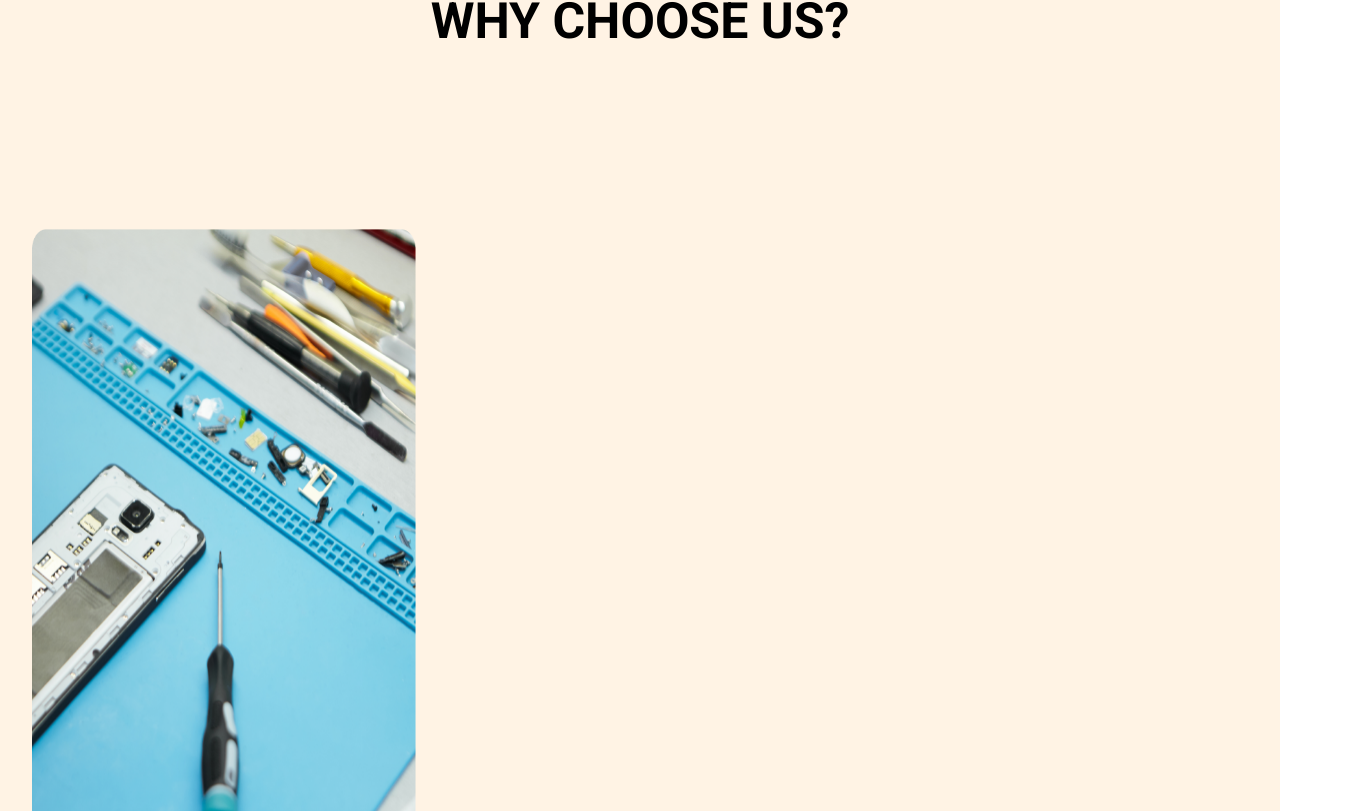
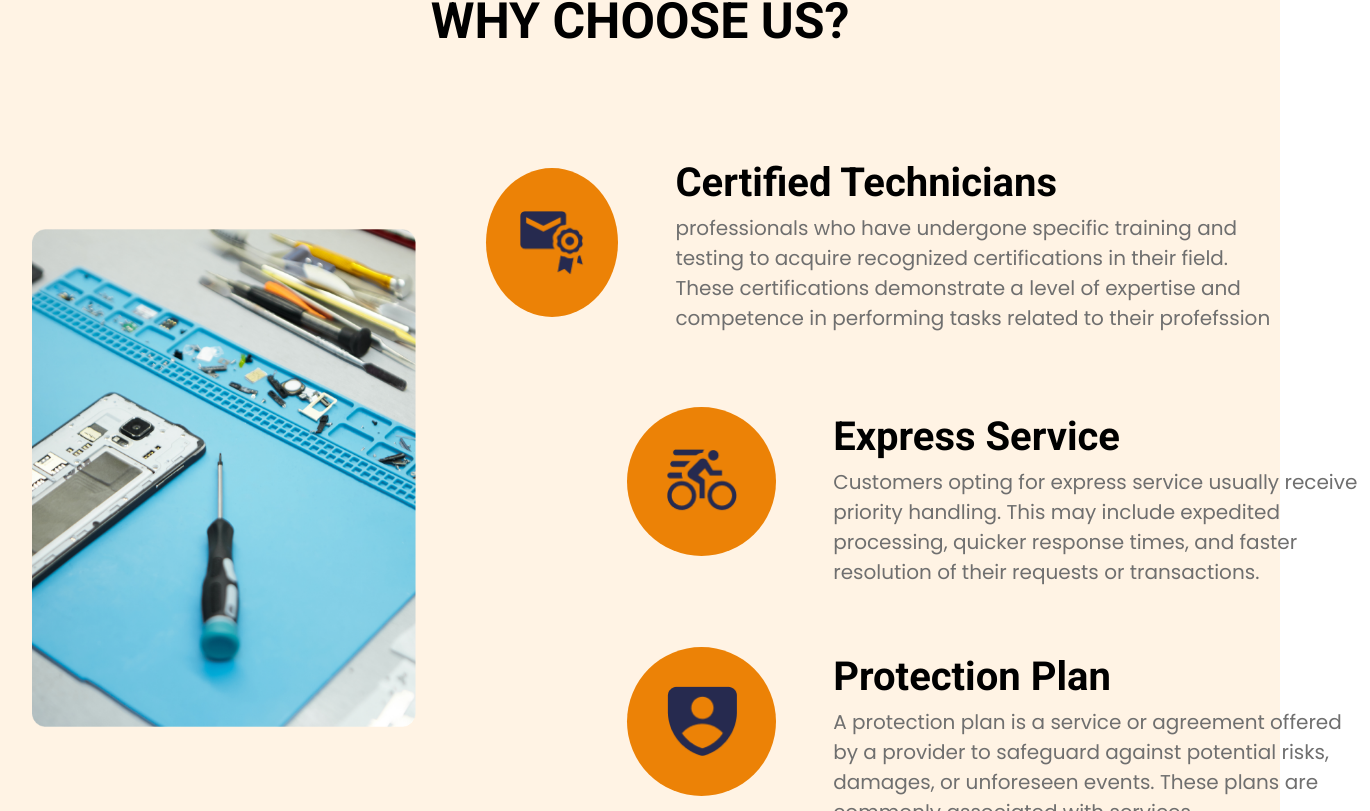
Before and after one commit to TM-Simeon/Phone-repair-app, a React (Create React App) app: page / in a window 1280 px wide. Shown: the part 2569-3380 px from the top of the page, 1370 px wide, since content can reach past the window. Built offline with nearby package versions, Linux system fonts and the light colour scheme; no server answers.

Commit message:
save work and switch hard disk

```diff
--- a/src/components/phonehome.css
+++ b/src/components/phonehome.css
@@ -984,15 +984,16 @@
 		vertical-align: top;
 	}
 	#box1 img{
-		height: 716px;
-		width: 552px;
+		/*height: 40vw;*/
+		width: 40vw;
 	}
 	#box2 {
-		/*background: gray;*/
+		/*background: blue;*/
 		min-height: 400px;
 		display: inline-block;
-		/*width: 60%;*/
-		margin-left: 5%;
+		width: 55vw;
+		/*max-width: 700px;*/
+		margin-left: 3vw;
 		vertical-align: top;
 		margin-top: 80px;
 
@@ -1025,14 +1026,7 @@
 	#inner_box2 p{
 		width: 525px;
 	}
-/*	#circle {
-		min-height: 80px;
-		min-width: 80px;
-		display: inline-block;
-		background: #EC8206;
-		border-radius: 50%;
-		margin-top: 20px;
-	}*/
+
 	#flex_circle{
 		display: flex;
 		align-items: center;
```
